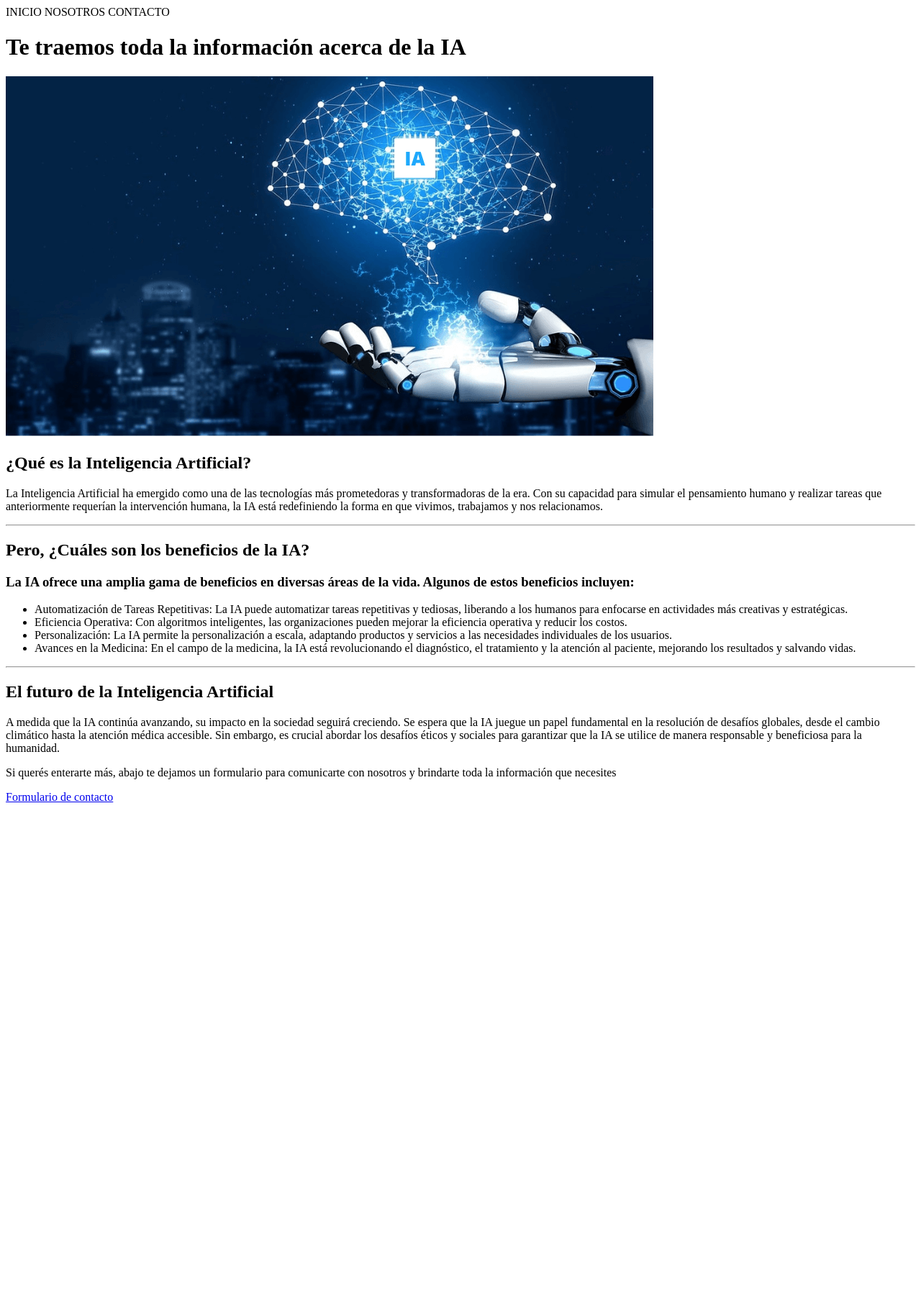
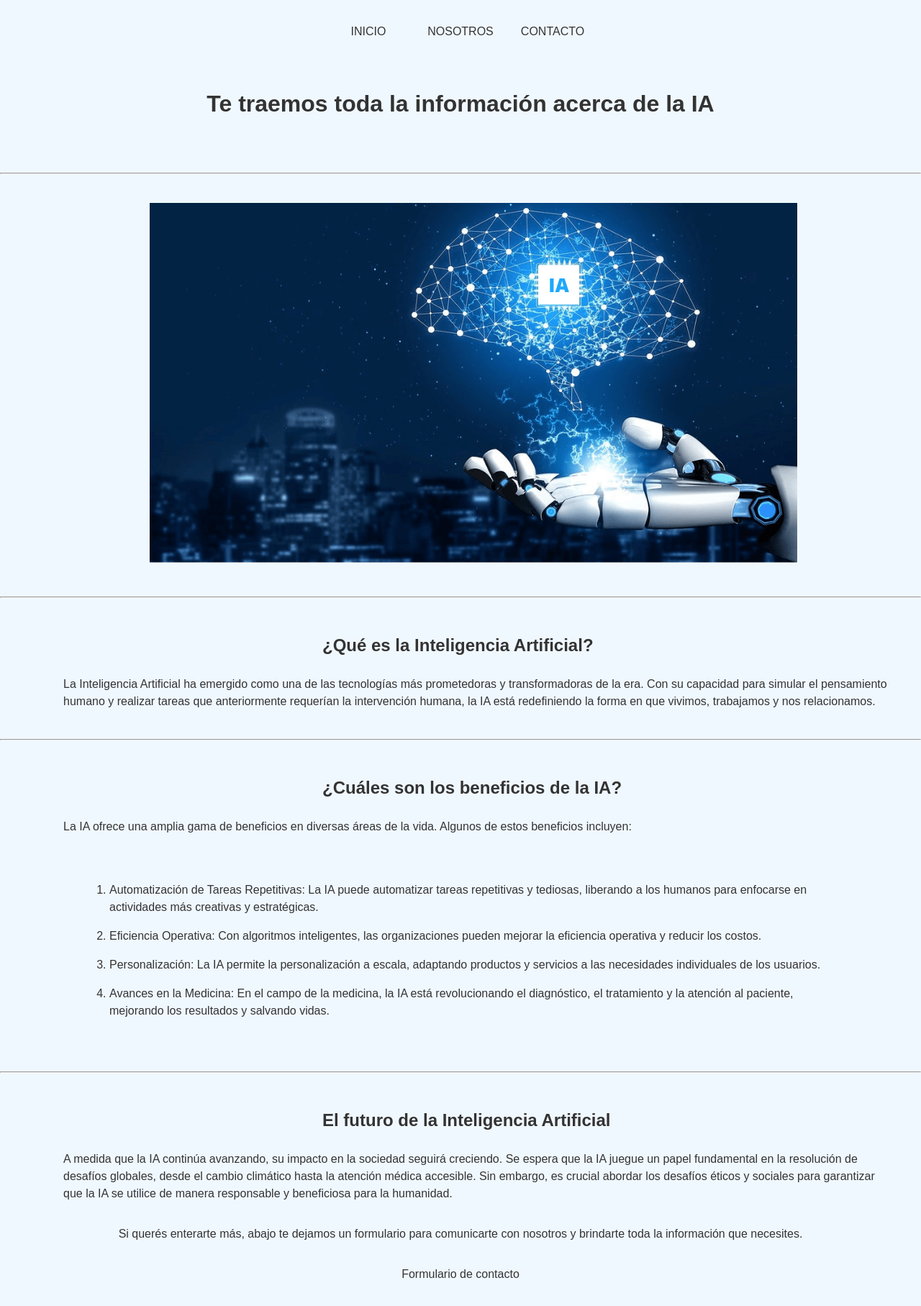
Before and after one commit to Nataliamicaela/Homework-HTML, a plain HTML site: page index.html in a window 1280 px wide. Shown: the whole page at 72% size. Before the commit the page ends 1125 px from the top, so only its background shows below. Drawn offline with Linux system fonts and the light colour scheme.

Commit message:
Homework-CSS

```diff
--- a/index.html
+++ b/index.html
@@ -1,83 +1,63 @@
 <!DOCTYPE html>
-<html lang="en">
+<html lang="es">
 <head>
     <meta charset="UTF-8">
     <meta name="viewport" content="width=device-width, initial-scale=1.0">
-    <title>Conocé más sobre la Inteligencia Artificial</title>
+    <title>AI Nexus</title>
+    <link rel="stylesheet" href="reset.css">
+    <link rel="stylesheet" type="text/css" href="styles.css">
 </head>
 <body>
-
     <header>
-
-        <span>INICIO</span>
-        <span>NOSOTROS</span>
-        <span>CONTACTO</span>
-
+            <ul id="nav">
+                 <li><a href="index.html">INICIO</a></li>
+                 <li><a href="nosotros.html">NOSOTROS</a></li>
+                 <li><a href="contacto.html">CONTACTO</a></li>
+            </ul>
     </header>
-
     <main>
-
-        <div>
-
-            <h1>Te traemos toda la información acerca de la IA</h1>
-
-            <img src="./imagen.png">
-
+        <h1 id="titulo-1">Te traemos toda la información acerca de la IA</h1>
+        <hr />
+        <div id="imagen">
+            <img src="./IMG/imagen.png">
         </div>
-
+        <hr />
         <section>
-
             <article>
-
-                <h2>¿Qué es la Inteligencia Artificial?</h2>
-
-                <p>La Inteligencia Artificial ha emergido como una de las tecnologías más prometedoras y transformadoras de la era. Con su capacidad para simular el pensamiento humano y realizar tareas que anteriormente requerían la intervención humana, la IA está redefiniendo la forma en que vivimos, trabajamos y nos relacionamos.</p>
-
+                <div>
+                    <h2 id="titulo">¿Qué es la Inteligencia Artificial?</h2>
+                       <p>La Inteligencia Artificial ha emergido como una de las tecnologías más prometedoras y transformadoras de la era. Con su capacidad para simular el pensamiento humano y realizar tareas que anteriormente requerían la intervención humana, la IA está redefiniendo la forma en que vivimos, trabajamos y nos relacionamos.</p>
+                </div>
             </article>
-
         <hr />
-
             <article>
-
-                <h2>Pero, ¿Cuáles son los beneficios de la IA?</h2>
-
-                  <h3>La IA ofrece una amplia gama de beneficios en diversas áreas de la vida. Algunos de estos beneficios incluyen:</h3>
-
-                  <ul>
-
-                    <li>Automatización de Tareas Repetitivas: La IA puede automatizar tareas repetitivas y tediosas, liberando a los humanos para enfocarse en actividades más creativas y estratégicas.</li>
-                    <li>Eficiencia Operativa: Con algoritmos inteligentes, las organizaciones pueden mejorar la eficiencia operativa y reducir los costos.</li>
-                    <li>Personalización: La IA permite la personalización a escala, adaptando productos y servicios a las necesidades individuales de los usuarios.</li>
-                    <li>Avances en la Medicina: En el campo de la medicina, la IA está revolucionando el diagnóstico, el tratamiento y la atención al paciente, mejorando los resultados y salvando vidas.</li>
-
-                  </ul>
-
+                <div>
+                    <h2 id="titulo-2">¿Cuáles son los beneficios de la IA?</h2>
+                    <p>La IA ofrece una amplia gama de beneficios en diversas áreas de la vida. Algunos de estos beneficios incluyen:</p>
+                </div>
+                <div>
+                    <ol class="listas">
+                        <li>Automatización de Tareas Repetitivas: La IA puede automatizar tareas repetitivas y tediosas, liberando a los humanos para enfocarse en actividades más creativas y estratégicas.</li>
+                        <li>Eficiencia Operativa: Con algoritmos inteligentes, las organizaciones pueden mejorar la eficiencia operativa y reducir los costos.</li>
+                        <li>Personalización: La IA permite la personalización a escala, adaptando productos y servicios a las necesidades individuales de los usuarios.</li>
+                        <li>Avances en la Medicina: En el campo de la medicina, la IA está revolucionando el diagnóstico, el tratamiento y la atención al paciente, mejorando los resultados y salvando vidas.</li>
+                      </ol>
+                </div>
             </article>
-
         <hr />
-
             <article>
-
-                <h2>El futuro de la Inteligencia Artificial</h2>
-
-                  <p>A medida que la IA continúa avanzando, su impacto en la sociedad seguirá creciendo. Se espera que la IA juegue un papel fundamental en la resolución de desafíos globales, desde el cambio climático hasta la atención médica accesible. Sin embargo, es crucial abordar los desafíos éticos y sociales para garantizar que la IA se utilice de manera responsable y beneficiosa para la humanidad.</p>
-
+                <div>
+                    <h2>El futuro de la Inteligencia Artificial</h2>
+                        <p>A medida que la IA continúa avanzando, su impacto en la sociedad seguirá creciendo. Se espera que la IA juegue un papel fundamental en la resolución de desafíos globales, desde el cambio climático hasta la atención médica accesible. Sin embargo, es crucial abordar los desafíos éticos y sociales para garantizar que la IA se utilice de manera responsable y beneficiosa para la humanidad.</p>
+                </div>
             </article>
-
-
         </section>
-
-
     </main>
-
     <footer>
-
-        <p>Si querés enterarte más, abajo te dejamos un formulario para comunicarte con nosotros y brindarte toda la información que necesites</p>
-
-        <a href="contacto.html">Formulario de contacto</a>
-
-
+        <p>Si querés enterarte más, abajo te dejamos un formulario para comunicarte con nosotros y brindarte toda la información que necesites.</p>
+        <div class="form">
+            <a href="contacto.html">Formulario de contacto</a>
+        </div>
     </footer>
-
 </body>
 </html>
--- /dev/null
+++ b/reset.css
@@ -0,0 +1,45 @@
+/* Reset CSS */
+
+/* Eliminar márgenes y rellenos predeterminados */
+body,
+h1, h2, h3, h4, h5, h6,
+p,
+ul, ol,
+li,
+figure,
+figcaption,
+blockquote,
+dl, dd, dt {
+  margin: 0;
+  padding: 0;
+}
+
+/* Establecer el tamaño de fuente base a 16px */
+html {
+  font-size: 16px;
+}
+
+/* Establecer la fuente predeterminada a sans-serif */
+body {
+  font-family: Arial, sans-serif;
+}
+
+/* Establecer la altura de línea a 1.5 */
+body,
+input,
+textarea,
+select,
+button {
+  line-height: 1.5;
+}
+
+/* Eliminar decoración de lista predeterminada */
+ul {
+  list-style: none;
+}
+
+/* Eliminar decoración de enlace predeterminada */
+a {
+  text-decoration: none;
+  color: inherit;
+}
--- /dev/null
+++ b/styles.css
@@ -0,0 +1,103 @@
+body {
+  font-family: 'Arial', sans-serif;
+  color: #333;
+  background-color: aliceblue;
+}
+
+#nav {
+  width: 30vw;
+  margin:auto;
+  padding: 2em 0px 0px 0px;
+  display: flex;
+  flex-direction: row;
+}
+
+
+h1 {
+  padding: 3em 0em 2em 0em;
+  text-align: center;
+}
+
+#imagen {
+  width: 65vw;
+  margin: auto;
+  padding: 2em 3em 2em 1em;
+}
+
+.parrafo {
+  width: 61em;
+  padding: 0px 2em 0em 12em;
+
+}
+
+article div {
+  width: 90vw;
+  margin: auto;
+  padding: 1em 0px 2em 3em;
+}
+
+.listas {
+  width: 80vw;
+  margin: auto;
+  padding: 1em 0px 1em 0px;
+}
+
+.imagen {
+  margin: 4em 4em 3em 15em;
+}
+
+ol li {
+  padding: 0em 0px 1em 0px;
+}
+
+h2 {
+  width: 45vw;
+  margin-left: 14em;
+  padding: 1em 0px 1em 1em;
+}
+
+.form {
+  width: 25vw;
+  margin: auto;
+  padding: 2em 0px 2em 0px;
+}
+
+li a {
+  display: flex;
+  flex-direction: row;
+  justify-content: space-around;
+  width: 10vw;
+}
+
+footer p {
+  text-align-last: center;
+}
+
+footer div {
+  text-align-last: center;
+  margin: 5px 0px 30px 0px;
+}
+
+.text-align {
+  padding:  2em 2em 1em 0em;
+}
+
+.datos {
+  margin: 0px 0px 3em 25em;
+}
+
+#formulario {
+  margin: 0px 0px 0px 34em;
+}
+
+button {
+  margin: 2em 0em 2em 4em;
+}
+
+form div {
+  height: 28px;
+}
+
+#titulo-1 {
+  padding: 2em 0em 2em 0em;
+}
```
Also changed, not shown: contacto.html (+11 -32 lines), nosotros.html (added, +37 -0 lines), IMG/imagen.png (renamed from imagen.png), IMG/imagen2.jpg (added), formulario.html (added).
